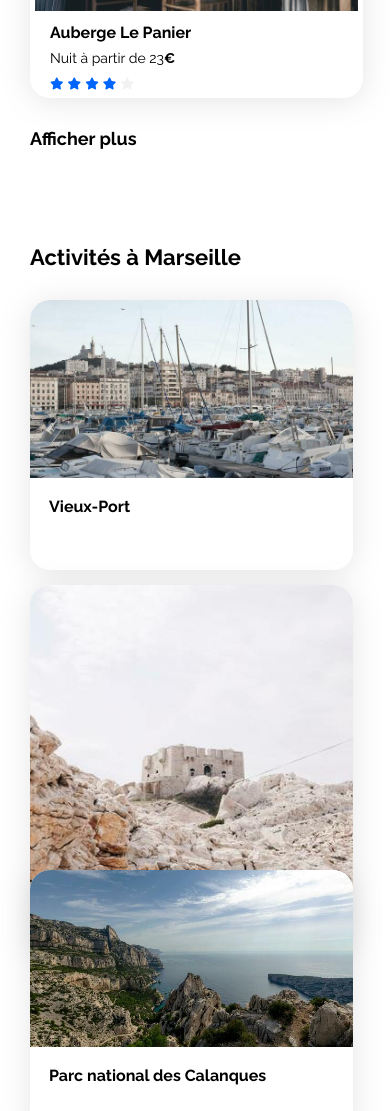
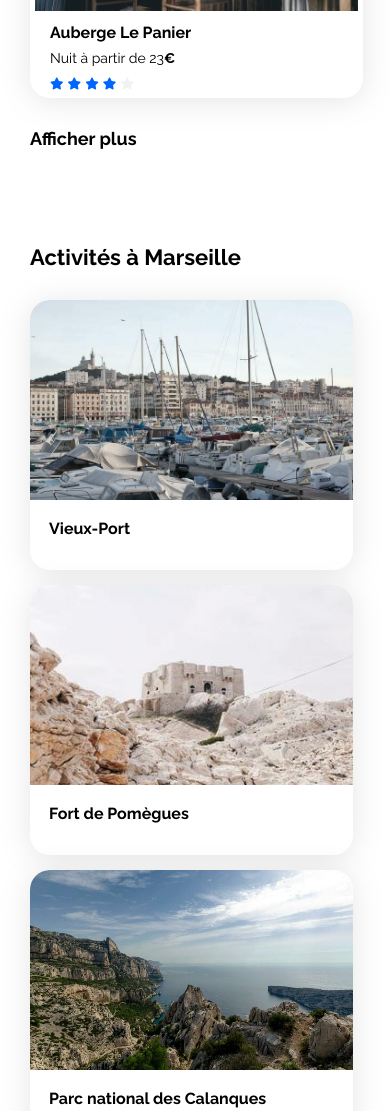
Before and after one commit to LudovicDM/Projet-3, a plain HTML site: page booki-starter-code-master/index.html in a window 390 px wide. Shown: the part 2541-3652 px from the top of the page. Drawn offline with Linux system fonts and the light colour scheme.

Commit message:
suite et fin

```diff
--- a/booki-starter-code-master/css/style.css
+++ b/booki-starter-code-master/css/style.css
@@ -510,7 +510,7 @@ footer h3 {
   }
 
   .activites-cards img {
-    height: 70%;
+    height: 200px;
   }
 
   .activites-cards .card-content {
```
